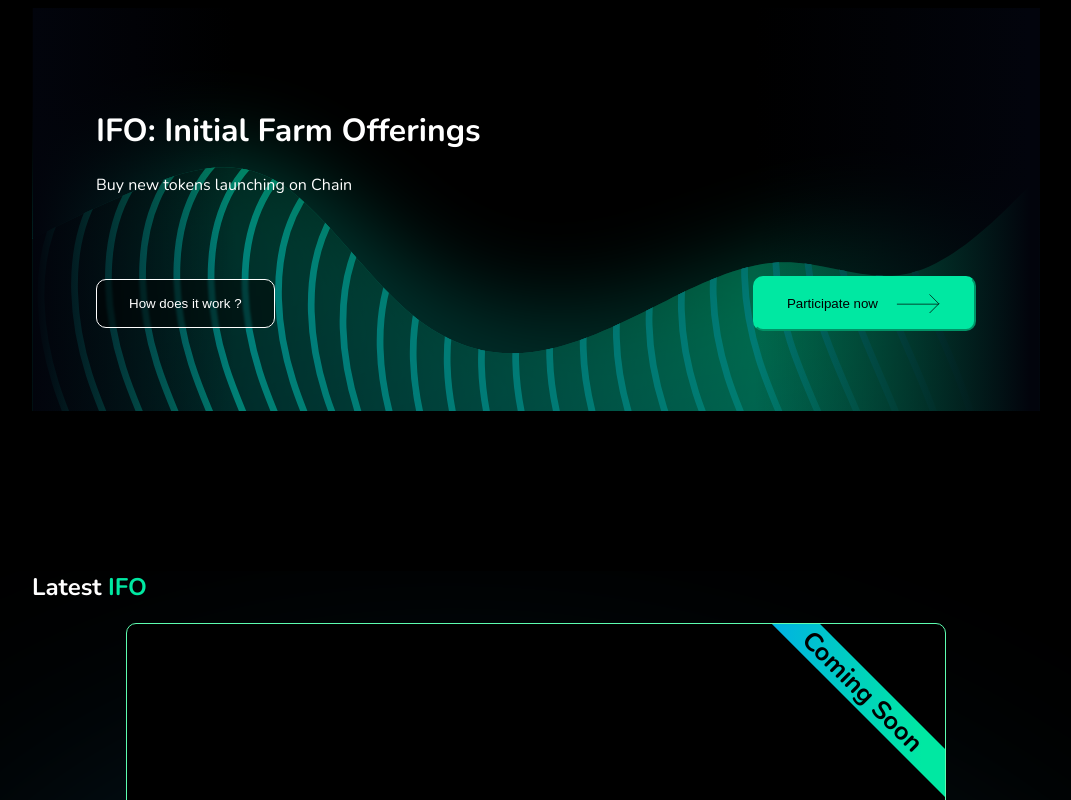
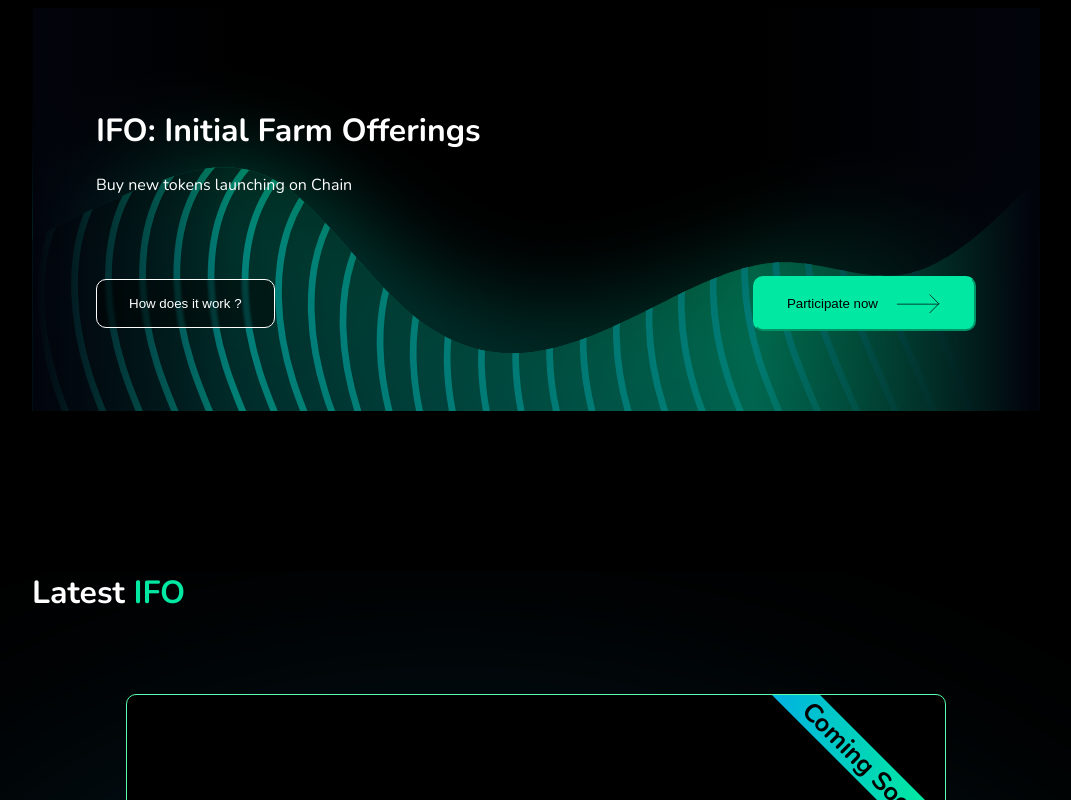
Before and after one commit to swaubhik/dy-launchpad-frontend, a Vue app: page / in a window 1280 px wide. Shown: the top 800 px of the page, without its empty margins (104-1175 px from the left). Built offline with nearby package versions, Linux system fonts and the light colour scheme.

Commit message:
Update Layout.vue
Imported FAQ section

```diff
--- a/src/components/Layout.vue
+++ b/src/components/Layout.vue
@@ -4,6 +4,7 @@
         <main>
             <LatestIFO />
             <TakePart />
+            <FAQ />
         </main>
         <Footer />
     </div>
@@ -14,9 +15,10 @@ import Header from './Header.vue';
 import Footer from './Footer.vue';
 import LatestIFO from './LatestIFO.vue';
 import TakePart from './TakePart.vue';
+import FAQ from './FAQ.vue';
 
 export default {
-    components: { Header, Footer, LatestIFO, TakePart, }
+    components: { Header, Footer, LatestIFO, TakePart, FAQ }
 }
 </script>
 
@@ -51,6 +53,12 @@ a {
     border: 1px solid #FFFFFF;
     backdrop-filter: blur(1px);
     border-radius: 10px;
+}
+
+.heading {
+    font-size: 2rem;
+    font-weight: 700;
+    margin-bottom: 5rem;
 }
 
 .btn-primary {
```
